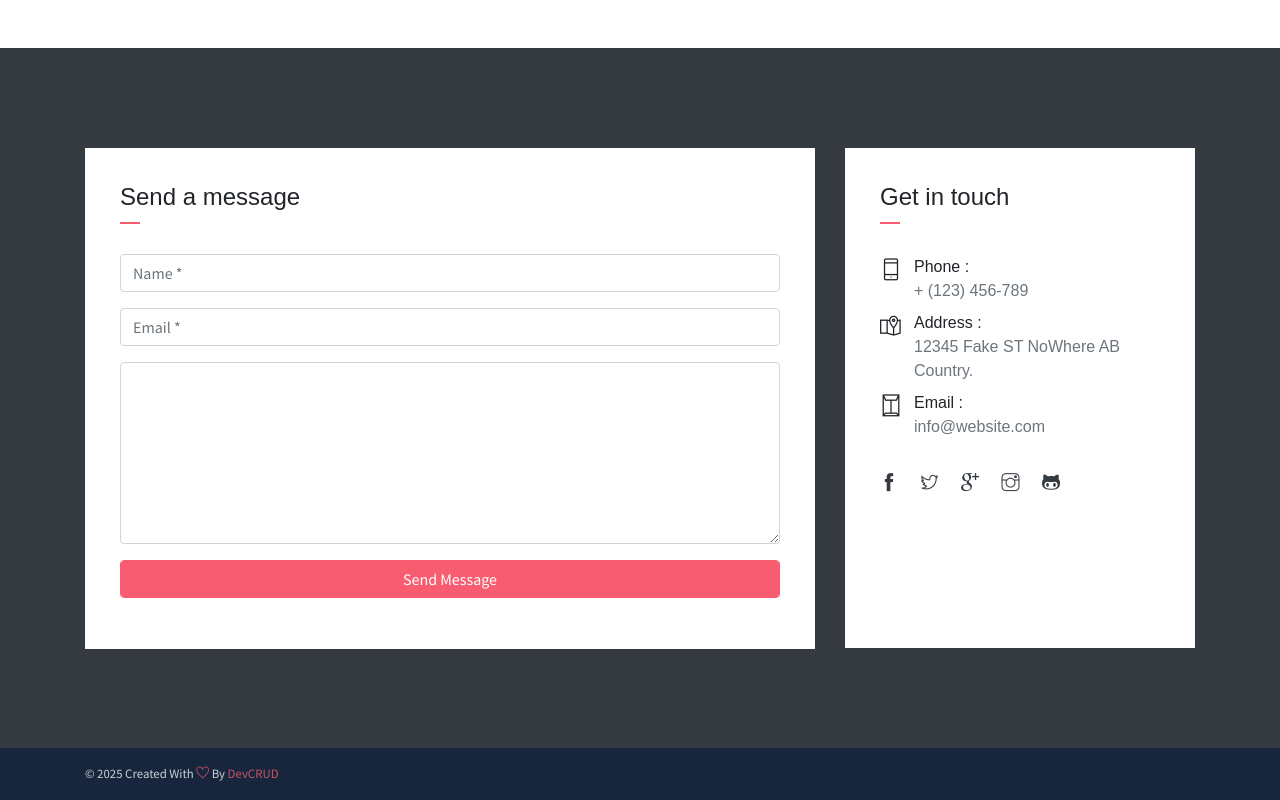
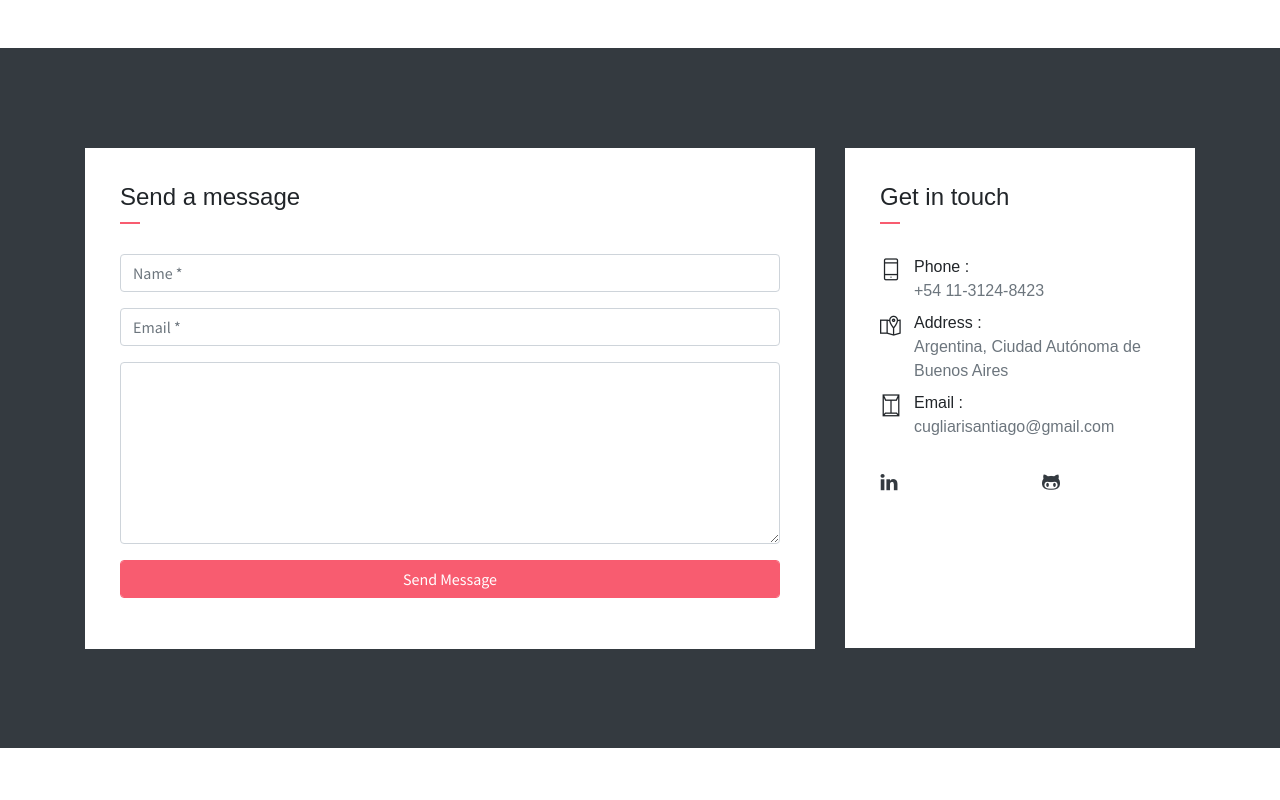
Before and after one commit to CugliariSanti17/santiago_cugliari_portfolio_2, a website: page johndoe/public_html/index.html in a window 1280 px wide. Shown: the part 3358-4158 px from the top of the page. After the commit the page ends 4106 px from the top, so only its background shows below. Drawn offline with Linux system fonts and the light colour scheme; some packages are replaced by stand-ins of ours.

Commit message:
edito main content

```diff
--- a/johndoe/public_html/index.html
+++ b/johndoe/public_html/index.html
@@ -396,7 +396,7 @@
                                 <i class="ti-mobile icon-md"></i>
                             </div>
                             <div class="col-10 ">
-                                <h6 class="d-inline">Phone : <br> <span class="text-muted">+ (123) 456-789</span></h6>
+                                <h6 class="d-inline">Phone : <br> <span class="text-muted">+54 11-3124-8423</span></h6>
                             </div>
                         </div>
                         <div class="row mb-2">
@@ -404,8 +404,7 @@
                                 <i class="ti-map-alt icon-md"></i>
                             </div>
                             <div class="col-10">
-                                <h6 class="d-inline">Address :<br> <span class="text-muted">12345 Fake ST NoWhere AB
-                                        Country.</span></h6>
+                                <h6 class="d-inline">Address :<br> <span class="text-muted">Argentina, Ciudad Autónoma de Buenos Aires</span></h6>
                             </div>
                         </div>
                         <div class="row mb-2">
@@ -413,17 +412,11 @@
                                 <i class="ti-envelope icon-md"></i>
                             </div>
                             <div class="col-10">
-                                <h6 class="d-inline">Email :<br> <span class="text-muted">info@website.com</span></h6>
+                                <h6 class="d-inline">Email :<br> <span class="text-muted">cugliarisantiago@gmail.com</span></h6>
                             </div>
                         </div>
                         <ul class="social-icons pt-4">
-                            <li class="social-item"><a class="social-link text-dark" href="#"><i class="ti-facebook"
-                                        aria-hidden="true"></i></a></li>
-                            <li class="social-item"><a class="social-link text-dark" href="#"><i class="ti-twitter"
-                                        aria-hidden="true"></i></a></li>
-                            <li class="social-item"><a class="social-link text-dark" href="#"><i class="ti-google"
-                                        aria-hidden="true"></i></a></li>
-                            <li class="social-item"><a class="social-link text-dark" href="#"><i class="ti-instagram"
+                            <li class="social-item"><a class="social-link text-dark" href="#"><i class="ti-linkedin"
                                         aria-hidden="true"></i></a></li>
                             <li class="social-item"><a class="social-link text-dark" href="#"><i class="ti-github"
                                         aria-hidden="true"></i></a></li>
@@ -434,16 +427,6 @@
 
         </div>
     </div>
-    <footer class="footer py-3">
-        <div class="container">
-            <p class="small mb-0 text-light">
-                &copy;
-                <script>document.write(new Date().getFullYear())</script> Created With <i
-                    class="ti-heart text-danger"></i> By <a href="http://devcrud.com" target="_blank"><span
-                        class="text-danger" title="Bootstrap 4 Themes and Dashboards">DevCRUD</span></a>
-            </p>
-        </div>
-    </footer>
 
     <!-- core  -->
     <script src="assets/vendors/jquery/jquery-3.4.1.js"></script>
@@ -460,7 +443,7 @@
         src="https://maps.googleapis.com/maps/api/js?key=AIzaSyCtme10pzgKSPeJVJrG1O3tjR6lk98o4w8&callback=initMap"></script>
 
     <!-- JohnDoe js -->
-    <script src="assets/js/johndoe.js"></script>
+    <script src="assets/js/main.js"></script>
 
 </body>
 
```
Also changed, not shown: johndoe/public_html/assets/js/main.js (renamed from johndoe/public_html/assets/js/johndoe.js).
